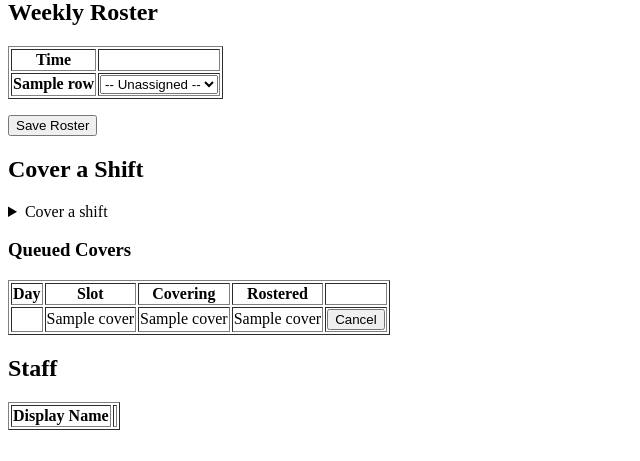
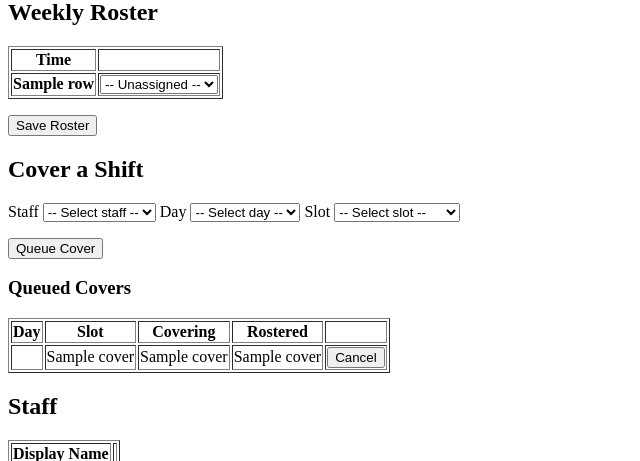
Before and after one commit to CooperP1309/Zoho-Shift-Master, a Spring app: page /shift-page in a window 1280 px wide. Shown: the part 181-642 px from the top of the page, without its empty margins (0-640 px from the left). Run offline with Thymeleaf, Linux system fonts and the light colour scheme; the template is opened without the code that fills it: most values are stand-ins (such as "Sample title", 1, 10 or a date in 2020); data that the repository does not hold is empty; some of the project's set-up classes (security, data sources, template engines, error pages and the like) are left out, and stand-ins take their place.

Commit message:
FIXED: Silly hiding of queue content

```diff
--- a/src/main/resources/templates/shift-page.html
+++ b/src/main/resources/templates/shift-page.html
@@ -55,8 +55,6 @@
 <h2>Cover a Shift</h2>
 
 <!-- ShiftController.queueCover; the next time this slot fires, the cover is notified instead -->
-<details>
-    <summary>Cover a shift</summary>
 <form method="post" th:action="@{/shift/cover}">
     <input type="hidden" name="_csrf" th:value="${csrfToken}" />
     <p>
@@ -87,7 +85,6 @@
     </p>
     <p><button type="submit">Queue Cover</button></p>
 </form>
-</details>
 
 <h3>Queued Covers</h3>
 
```
Lines whose indentation alone changed are shown as unchanged.
